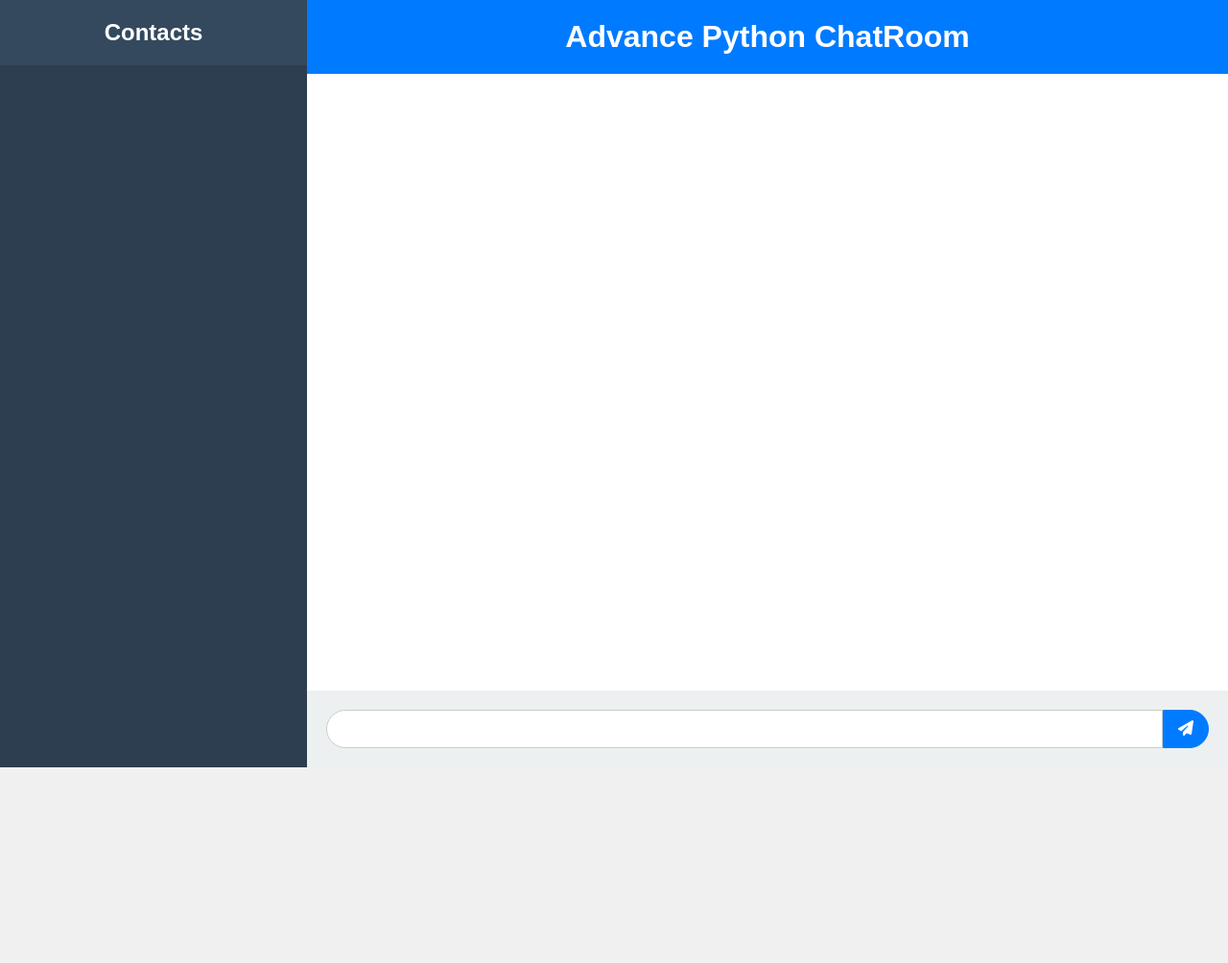
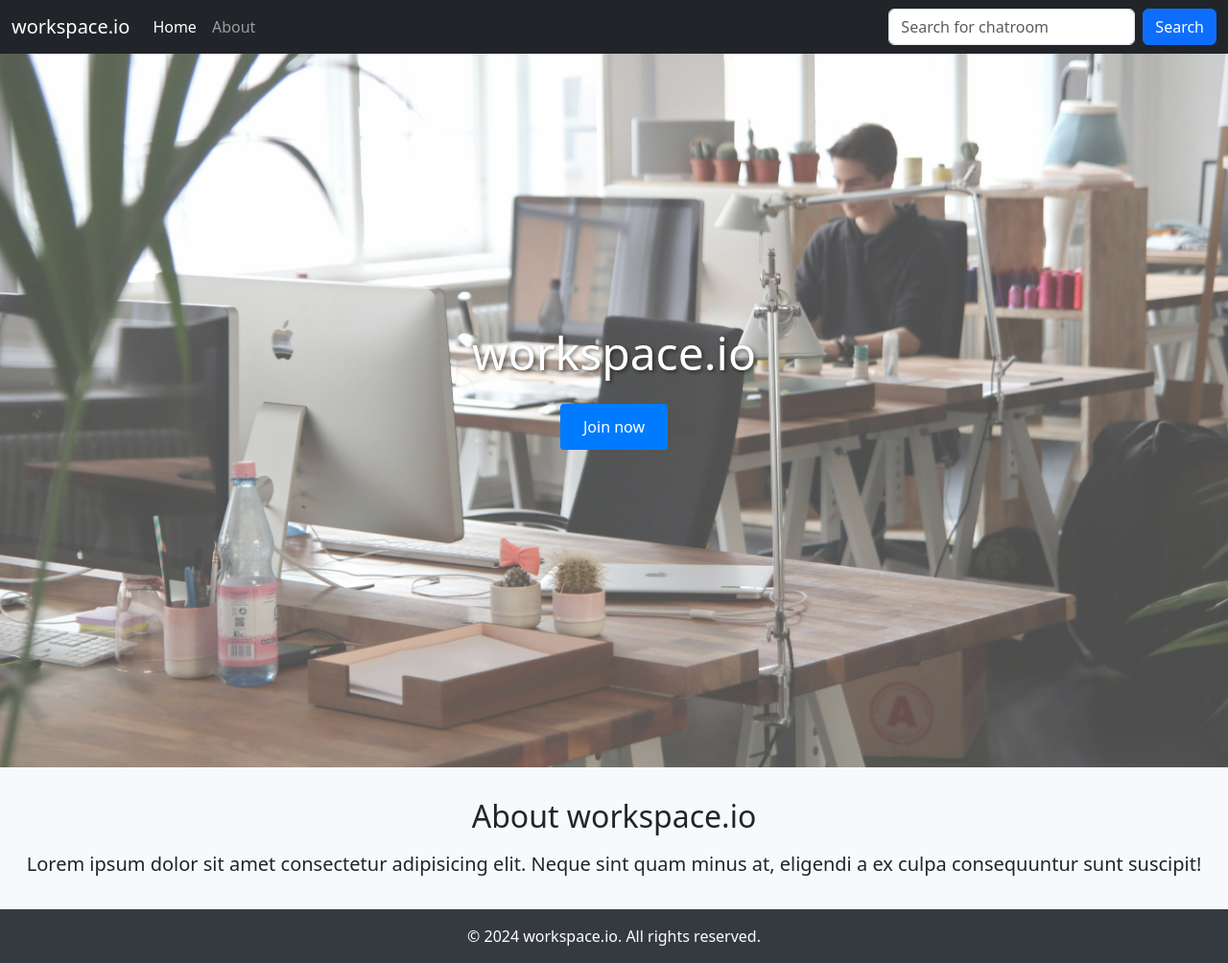
Before and after one commit to emekadefirst/workspace.io, a plain HTML site: page index.html in a window 1280 px wide. Shown: the whole page at 96% size. Before the commit the page ends 800 px from the top, so only its background shows below. Drawn offline with nearby package versions, Linux system fonts and the light colour scheme; no server answers.

Commit message:
landing page done

```diff
--- a/assets/app.css
+++ b/assets/app.css
@@ -25,7 +25,7 @@ body {
 .sidebar h1 {
     padding: 20px;
     font-size: 24px;
-    background-color: #34495e;
+    background-color: #3b589800;
     text-align: center;
 }
 
@@ -100,8 +100,7 @@ input[type="text"] {
 button {
     padding: 10px 15px;
     font-size: 16px;
-    border: 1px solid #007bff;
-    background-color: #007bff;
+    background-color: #3b589800;
     color: white;
     border-radius: 0 20px 20px 0;
     cursor: pointer;
@@ -109,9 +108,9 @@ button {
 }
 
 button:hover {
-    background-color: #0056b3;
+    background-color: #3b589800;
 }
 
 form button i {
-    background-color: #007bff;
+    background-color: #3b589800;
 }
--- /dev/null
+++ b/assets/landing.css
@@ -0,0 +1,157 @@
+body {
+    font-family: 'Arial', sans-serif;
+    margin: 0;
+    padding: 0;
+    box-sizing: border-box;
+}
+
+.navbar {
+    background-color: #343a40; /* Dark background for the navbar */
+    padding: 1rem; /* Padding around the navbar */
+    position: sticky; /* Navbar stays at the top */
+    top: 0;
+    z-index: 1000;
+}
+
+.navbar-brand,
+.nav-link,
+.btn-outline-success {
+    color: #fff; /* White text for navbar items */
+}
+
+section .demo-img {
+    position: relative;
+    height: 100vh; /* Full viewport height */
+    width: 100%;
+    color: white;
+    display: flex;
+    justify-content: center;
+    align-items: center;
+    text-align: center;
+    overflow: hidden;
+}
+
+section .demo-img::before {
+    content: "";
+    position: absolute;
+    top: 0;
+    left: 0;
+    right: 0;
+    bottom: 0;
+    background-image: url('images/img1.jpg');
+    background-size: cover;
+    background-position: center;
+    opacity: 0.7; /* Adjusted opacity for better contrast */
+    z-index: 1;
+}
+
+.demo-img h1,
+.demo-img button {
+    position: relative;
+    z-index: 2;
+    margin: 0;
+    padding: 0.5rem 1rem;
+}
+
+.demo-img h1 {
+    font-size: 3rem; /* Larger font size for h1 */
+    text-shadow: 2px 2px 4px rgba(0, 0, 0, 0.5); /* Text shadow for better readability */
+}
+
+.demo-img button {
+    color: white;
+    background-color: #007bff; /* Bootstrap primary color */
+    border: none;
+    padding: 0.75rem 1.5rem;
+    font-size: 1rem;
+    border-radius: 0.25rem;
+    transition: background-color 0.3s;
+}
+
+.demo-img button:hover {
+    background-color: #0056b3; /* Darker shade on hover */
+}
+
+.about {
+    padding: 2rem 1rem;
+    text-align: center;
+    background-color: #f8f9fa; /* Light background for about section */
+}
+
+.about h2 {
+    font-size: 2rem;
+    margin-bottom: 1rem;
+}
+
+.about p {
+    font-size: 1.25rem;
+    margin-bottom: 0;
+}
+
+.footer {
+    background-color: #343a40; /* Dark background for footer */
+    color: white;
+    padding: 1rem 0;
+    text-align: center;
+}
+
+.footer p {
+    margin: 0;
+}
+
+.form-container {
+    display: flex;
+    justify-content: center;
+    align-items: center;
+    height: 100vh;
+    background-color: #f8f9fa;
+}
+
+.form-box {
+    background-color: white;
+    padding: 2rem;
+    border-radius: 0.25rem;
+    box-shadow: 0 4px 6px rgba(0, 0, 0, 0.1);
+    width: 100%;
+    max-width: 400px;
+}
+
+.form-box h2 {
+    margin-bottom: 1rem;
+    text-align: center;
+}
+
+.form-box input {
+    width: 100%;
+    padding: 0.75rem;
+    margin-bottom: 1rem;
+    border: 1px solid #ced4da;
+    border-radius: 0.25rem;
+}
+
+.form-box button {
+    width: 100%;
+    padding: 0.75rem;
+    border: none;
+    border-radius: 0.25rem;
+    background-color: #007bff;
+    color: white;
+    font-size: 1rem;
+    transition: background-color 0.3s;
+}
+
+.form-box button:hover {
+    background-color: #0056b3;
+}
+
+.form-box .link {
+    display: block;
+    text-align: center;
+    margin-top: 1rem;
+    color: #007bff;
+    text-decoration: none;
+}
+
+.form-box .link:hover {
+    text-decoration: underline;
+}
--- a/index.html
+++ b/index.html
@@ -4,33 +4,60 @@
 <head>
     <meta charset="UTF-8">
     <meta name="viewport" content="width=device-width, initial-scale=1.0">
-    <title>Chat Room</title>
-    <link rel="stylesheet" href="assets/app.css">
+    <title>Work Space</title>
+    <link rel="stylesheet" href="assets/landing.css">
+    <link rel="stylesheet" href="https://cdn.jsdelivr.net/npm/bootstrap@5.3.3/dist/css/bootstrap.min.css">
 </head>
 
 <body>
-    <div class="container">
-        <div class="sidebar">
-            <h1>Contacts</h1>
-            <ul id='contacts'></ul>
-        </div>
-        <div class="chat-area">
-            <div class="chat-header">
-                <h1>Advance Python ChatRoom</h1>
-            </div>
-            <div class="chat-messages" id="chat-messages">
-                <ul id='messages'></ul>
-            </div>
-            <div class="chat-input">
-                <form action="" onsubmit="sendMessage(event)">
-                    <input type="text" id="messageText" autocomplete="off" />
-                    <button type="submit"><i class="fa fa-paper-plane"></i></button>
+    <nav class="navbar navbar-expand-lg navbar-dark bg-dark fixed-top">
+        <div class="container-fluid">
+            <a class="navbar-brand" href="#">workspace.io</a>
+            <button class="navbar-toggler" type="button" data-bs-toggle="collapse" data-bs-target="#navbarScroll"
+                aria-controls="navbarScroll" aria-expanded="false" aria-label="Toggle navigation">
+                <span class="navbar-toggler-icon"></span>
+            </button>
+            <div class="collapse navbar-collapse" id="navbarScroll">
+                <ul class="navbar-nav me-auto my-2 my-lg-0 navbar-nav-scroll" style="--bs-scroll-height: 100px;">
+                    <li class="nav-item">
+                        <a class="nav-link active" aria-current="page" href="#">Home</a>
+                    </li>
+                    <li class="nav-item">
+                        <a class="nav-link" href="#">About</a>
+                    </li>
+                </ul>
+                <form class="d-flex" role="search">
+                    <input class="form-control me-2" type="search" placeholder="Search for chatroom"
+                        aria-label="Search">
+                    <button class="btn btn-primary" type="submit">Search</button>
                 </form>
             </div>
         </div>
-    </div>
-    <script src="https://kit.fontawesome.com/6c4797cdd6.js" crossorigin="anonymous"></script>
-    <script src="assets/socket.js"></script>
+    </nav>
+    <section>
+        <div class="demo-img text-center d-flex flex-column justify-content-center align-items-center">
+            <h1>workspace.io</h1>
+            <a href="signup.html">
+                <button class="btn btn-primary mt-3">
+                    Join now
+                </button>
+            </a>
+
+        </div>
+    </section>
+    <section>
+        <div class="about">
+            <h2>About workspace.io</h2>
+            <p>Lorem ipsum dolor sit amet consectetur adipisicing elit. Neque sint quam minus at, eligendi a ex culpa
+                consequuntur sunt suscipit!</p>
+        </div>
+    </section>
+    <section>
+        <div class="footer">
+            <p>&copy; 2024 workspace.io. All rights reserved.</p>
+        </div>
+    </section>
+    <script src="https://cdn.jsdelivr.net/npm/bootstrap@5.3.3/dist/js/bootstrap.bundle.min.js"></script>
 </body>
 
 </html>
```
Also changed, not shown: channel.html (added, +39 -0 lines), login.html (added, +32 -0 lines), signup.html (added, +33 -0 lines), assets/images/img1.jpg (added), room.html (added).
